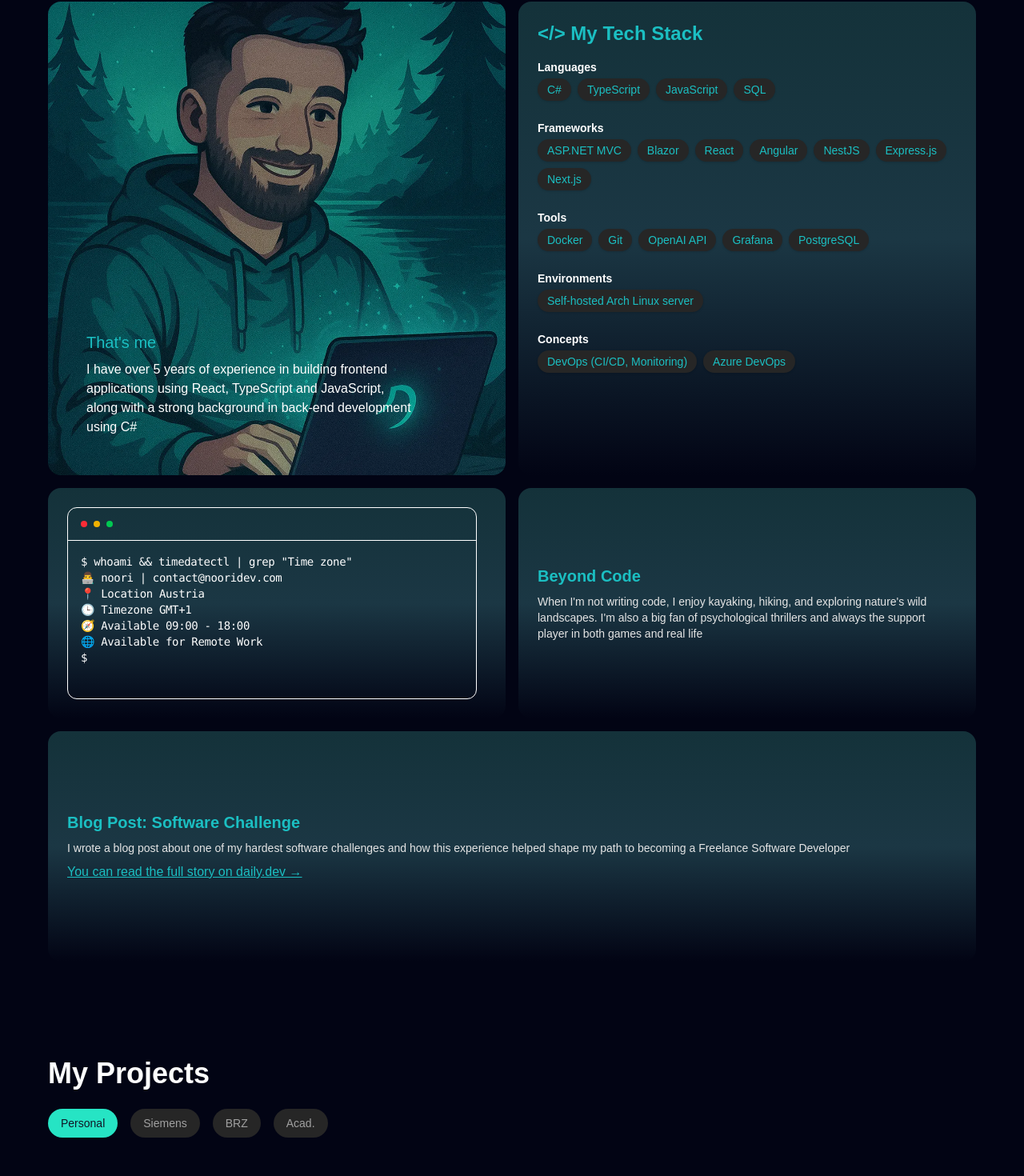
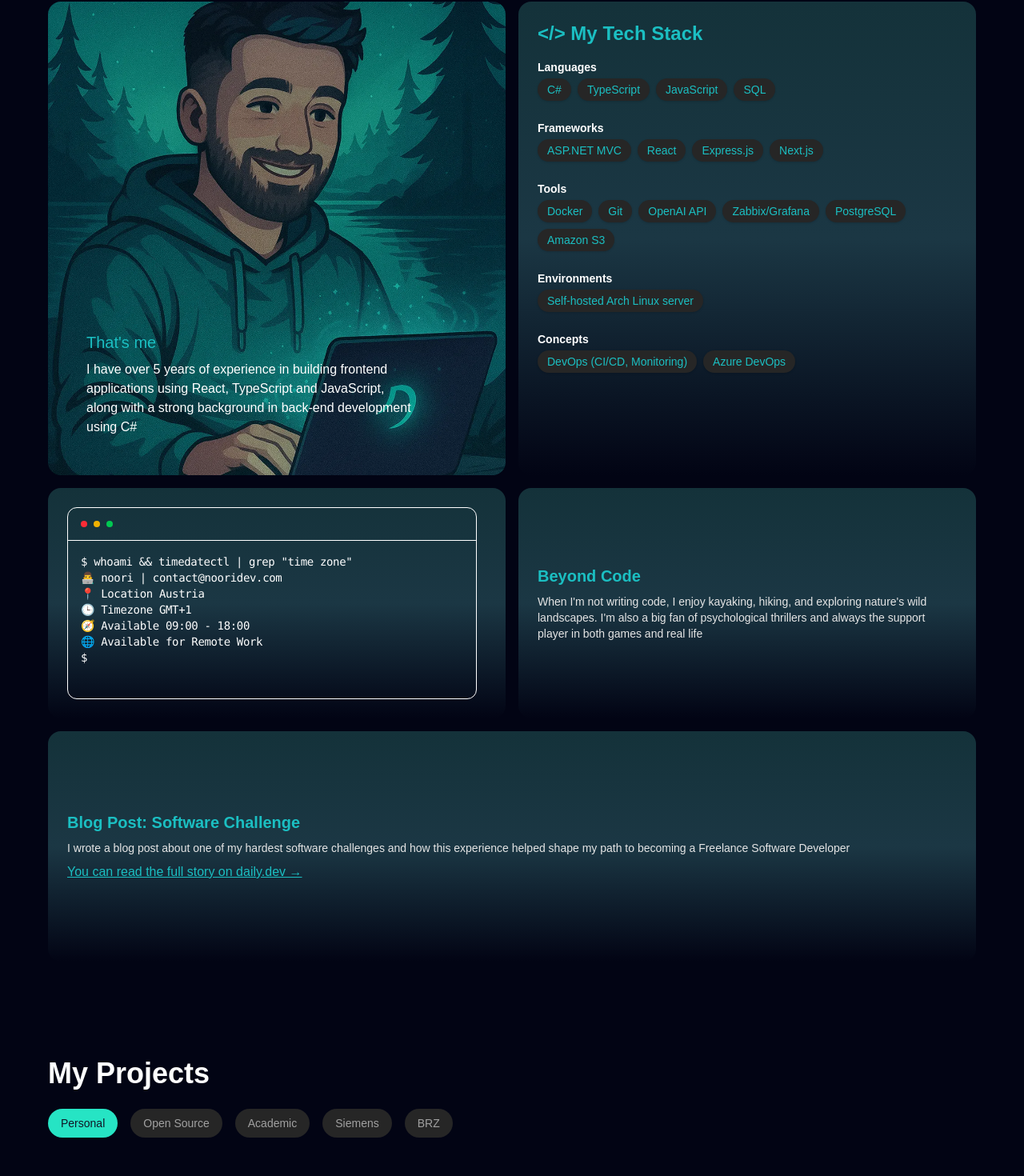
Before and after one commit to tnoori98/dev-portfolio, a React (Vite) app in the folder frontend/: page / in a window 1280 px wide. Shown: the part 1006-2476 px from the top of the page at 80% size. Built offline with nearby package versions, Linux system fonts and the light colour scheme; a web font is replaced by a local one.

Commit message:
updated: techstack

```diff
--- a/frontend/src/about/components/About.tsx
+++ b/frontend/src/about/components/About.tsx
@@ -45,7 +45,7 @@ const About = () => {
         <div className="grid-techstack-color grid-about-me-main p-6 rounded-2xl text-white flex flex-col justify-center">
         <Terminal>
         <TypingAnimation delay={0}>
-          <TypingAnimation>$ whoami && timedatectl | grep "Time zone"</TypingAnimation>
+          <TypingAnimation>$ whoami && timedatectl | grep "time zone"</TypingAnimation>
           <AnimatedSpan delay={3000}>👨‍💻 noori | contact@nooridev.com</AnimatedSpan>
           <AnimatedSpan delay={3100}>📍 Location Austria</AnimatedSpan>
           <AnimatedSpan delay={3200}>🕒 Timezone GMT+1</AnimatedSpan>
@@ -69,7 +69,7 @@ const About = () => {
             shape my path to becoming a Freelance Software Developer
           </p>
           <a
-            href="https://app.daily.dev/posts/new-job-hotel-opening-in-5-months-i4kgaw2ld"
+            href="https://app.daily.dev/posts/new-job-hotel-opening-in-5-months-iuixhi5b8"
             target="_blank"
             rel="noopener noreferrer"
             className="text-binaryGlow underline hover:text-white transition"
--- a/frontend/src/about/data/techStack.ts
+++ b/frontend/src/about/data/techStack.ts
@@ -3,8 +3,8 @@ import type { TechStack } from "../interfaces/TechStack";
 export const techStack: TechStack[] =
 [
     { label: "Languages", items: ["C#", "TypeScript", "JavaScript", "SQL"] },
-    { label: "Frameworks", items: ["ASP.NET MVC", "Blazor", "React", "Angular", "NestJS", "Express.js", "Next.js"] },
-    { label: "Tools", items: ["Docker", "Git", "OpenAI API", "Grafana", "PostgreSQL"] },
+    { label: "Frameworks", items: ["ASP.NET MVC", "React", "Express.js", "Next.js"] },
+    { label: "Tools", items: ["Docker", "Git", "OpenAI API", "Zabbix/Grafana", "PostgreSQL", "Amazon S3"] },
     { label: "Environments", items: ["Self-hosted Arch Linux server"] },
     { label: "Concepts", items: ["DevOps (CI/CD, Monitoring)", "Azure DevOps"] }
 ]
--- a/frontend/src/footer/data/socials.ts
+++ b/frontend/src/footer/data/socials.ts
@@ -1,5 +1,5 @@
 import type { SocialLink } from "../interfaces/SocialLink";
 
 export const socials: SocialLink[] = [{href:"https://github.com/tnoori98", name:"GitHub", icon:"/assets/github-mark-white.webp"},
-    {href:"https://linkedin.com/thomas-noori", name:"LinkedIn", icon:"/assets/InBug-White.webp"}
+    {href:"linkedin.com/in/thomas-noori-721785373", name:"LinkedIn", icon:"/assets/InBug-White.webp"}
 ]
--- a/frontend/src/projects/data/projectlist.ts
+++ b/frontend/src/projects/data/projectlist.ts
@@ -1,6 +1,15 @@
 import type { Project } from "../interfaces/Project";
 
 export const projectlist: Project[] = [
+  {
+    title: "langchain-ai",
+    description: "LangChain.js - Building applications with LLMs through composability",
+    tech: ["TypeScript"],
+    github: "https://github.com/langchain-ai/langchainjs",
+    image: "assets/langchain-logo.webp",
+    details: "LangChain is a framework for developing applications powered by language models. It enables applications that: Are context-aware: connect a language model to sources of context (prompt instructions, few shot examples, content to ground its response in, etc.) Reason: rely on a language model to reason (about how to answer based on provided context, what actions to take, etc.)",
+    category: "opensource"
+  },
   {
     title: "readme-universe",
     description: "Remix your README.md files into epic narratives",
@@ -49,13 +58,13 @@ export const projectlist: Project[] = [
   {
     title: "Time Tracking System",
     description: "A terminal-based system for tracking employee project hours using RFID cards",
-    tech: [".NET Blazor", "Console Application"],
+    tech: [".NET 8.0", "Console Application"],
     image: "/assets/spotlight-bg.webp",
-    details: "Developed a terminal-based time tracking tool that recorded project work hours via RFID card scans. Users scanned in/out at terminals to log time against specific projects (e.g., 2 hours on Project ABC). Implemented backend logic using .NET and Blazor Server to handle authentication, time calculations, and data persistence.",
+    details: "Developed a terminal-based time tracking tool that recorded project work hours via RFID card scans. Users scanned in/out at terminals to log time against specific projects (e.g., 2 hours on Project ABC). Implemented backend logic using .NET to handle authentication, time calculations, and data persistence.",
     category: "siemens"
   },
   {
-    title: "Bank Austria RAID Monitor",
+    title: "RAID Monitoring System - Banking Environment",
     description: "A lightweight RAID monitoring utility to detect hardware failures in real-time",
     tech: [".NET 8.0", "Console Application"],
     image: "/assets/spotlight-bg.webp",
--- a/frontend/src/projects/data/tabs.ts
+++ b/frontend/src/projects/data/tabs.ts
@@ -2,7 +2,8 @@ import type { Tab } from "../interfaces/Tab";
 
 export const tabs: Tab[] = [
     {label: "Personal", value: "personal"},
+    {label: "Open Source", value: "opensource"},
+    {label: "Academic", value: "academic"},
     {label: "Siemens", value: "siemens"},
-    {label: "BRZ", value: "brz"},
-    {label: "Acad.", value: "academic"}
+    {label: "BRZ", value: "brz"}
 ]
```
Also changed, not shown: frontend/public/assets/langchain-logo.webp (added).
